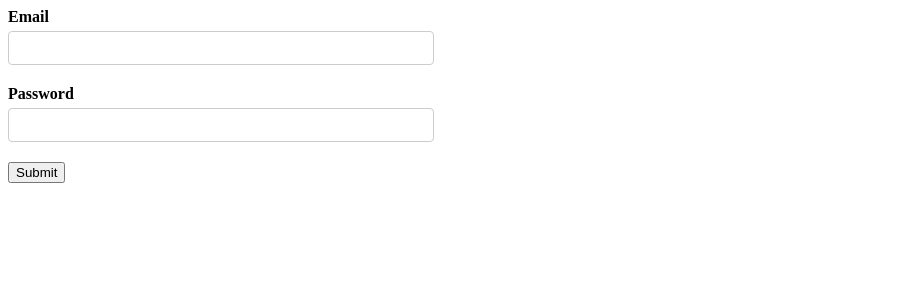
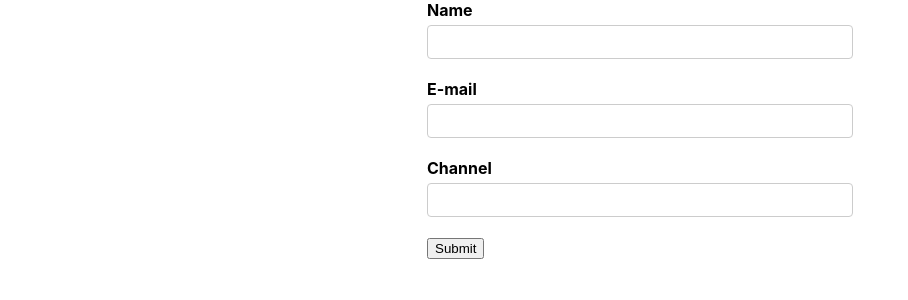
Before and after one commit to alexiakidd/react-formik, a React (Create React App) app: page / in a window 1280 px wide. Shown: the top 300 px of the page, without its empty margins (0-908 px from the left). Built offline with nearby package versions, Linux system fonts and the light colour scheme.

Commit message:
feat: form with improved validation

```diff
--- a/src/App.css
+++ b/src/App.css
@@ -1,6 +1,7 @@
-.App {
+body {
 	display: flex;
 	justify-content: center;
+	align-content: center;
 }
 
 label {
@@ -11,7 +12,8 @@ label {
 
 input[type='text'],
 input[type='email'],
-input[type='password'], textarea {
+input[type='password'],
+textarea {
 	display: block;
 	width: 400px;
 	padding: 6px 12px;
--- a/src/App.js
+++ b/src/App.js
@@ -1,10 +1,12 @@
-import LoginForm from './components/LoginForm'
+// import LoginForm from './components/LoginForm'
 import './App.css'
+import YouTubeForm from './components/YouTubeForm'
 
 function App() {
 	return (
 		<div>
-			<LoginForm />
+			{/* <LoginForm />  */}
+			<YouTubeForm />
 		</div>
 	)
 }
--- /dev/null
+++ b/src/components/YouTubeForm.js
@@ -0,0 +1,97 @@
+import React from 'react'
+import { useFormik } from 'formik'
+// import { Container } from './styles';
+
+const initialValues = {
+	name: '',
+	email: '',
+	channel: '',
+}
+
+const onSubmit = (values) => {
+	console.log('Form data', values)
+}
+
+const validate = (values) => {
+	//values.name values.email values.channel
+	//errors.name errors.email errors.channel
+	//errors.name = 'This field is required'
+
+	let errors = {}
+
+	if (!values.name) {
+		errors.name = 'Required'
+	}
+
+	if (!values.email) {
+		errors.email = 'Required'
+	} else if (!/^[A-Z0-9._%+-]+@[A-Z0-9.0-]+\.[A-Z]{2,4}$/i.test(values.email)) {
+		errors.email = 'Invalid email format'
+	}
+
+	if (!values.channel) {
+		errors.channel = 'Required'
+	}
+	return errors
+}
+
+function YouTubeForm() {
+	const formik = useFormik({
+		initialValues,
+		onSubmit,
+		validate,
+	})
+	console.log('Visited fields', formik.touched)
+	console.log('Errors ', formik.errors)
+	return (
+		<div>
+			<form onSubmit={formik.handleSubmit}>
+				<div className="form-control">
+					<label htmlFor="name">Name</label>
+					<input
+						type="text"
+						id="name"
+						name="name"
+						onChange={formik.handleChange}
+						onBlur={formik.handleBlur}
+						value={formik.values.name}
+					/>
+					{formik.touched.name && formik.errors.name ? (
+						<div className="error">{formik.errors.name}</div>
+					) : null}
+				</div>
+				<div className="form-control">
+					<label htmlFor="email">E-mail</label>
+					<input
+						type="email"
+						id="email"
+						name="email"
+						onChange={formik.handleChange}
+						onBlur={formik.handleBlur}
+						value={formik.values.email}
+					/>
+					{formik.touched.email && formik.errors.email ? (
+						<div className="error">{formik.errors.email}</div>
+					) : null}
+				</div>
+				<div className="form-control">
+					<label htmlFor="channel">Channel</label>
+					<input
+						type="text"
+						id="channel"
+						name="channel"
+						onChange={formik.handleChange}
+						onBlur={formik.handleBlur}
+						value={formik.values.channel}
+					/>
+					{formik.touched.channel && formik.errors.channel ? (
+						<div className="error">{formik.errors.channel}</div>
+					) : null}
+				</div>
+				<button type="submit">Submit</button>
+			</form>
+		</div>
+	)
+}
+
+export default YouTubeForm
--- /dev/null
+++ b/src/index.css
@@ -0,0 +1,13 @@
+body {
+  margin: 0;
+  font-family: -apple-system, BlinkMacSystemFont, 'Segoe UI', 'Roboto', 'Oxygen',
+    'Ubuntu', 'Cantarell', 'Fira Sans', 'Droid Sans', 'Helvetica Neue',
+    sans-serif;
+  -webkit-font-smoothing: antialiased;
+  -moz-osx-font-smoothing: grayscale;
+}
+
+code {
+  font-family: source-code-pro, Menlo, Monaco, Consolas, 'Courier New',
+    monospace;
+}
--- a/src/index.js
+++ b/src/index.js
@@ -1,7 +1,7 @@
 import React from 'react'
 import ReactDOM from 'react-dom'
 import App from './App'
-
+import './index.css'
 ReactDOM.render(
 	<React.StrictMode>
 		<App />
```
